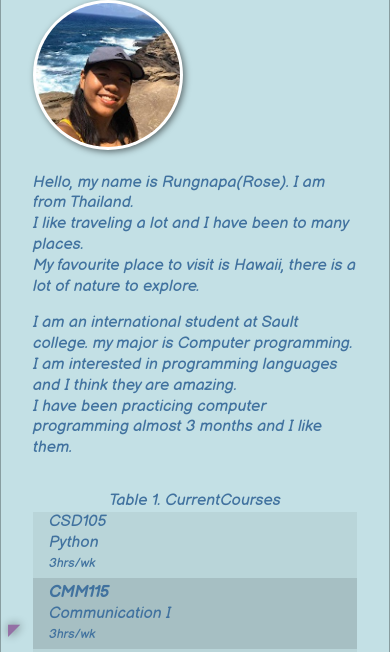
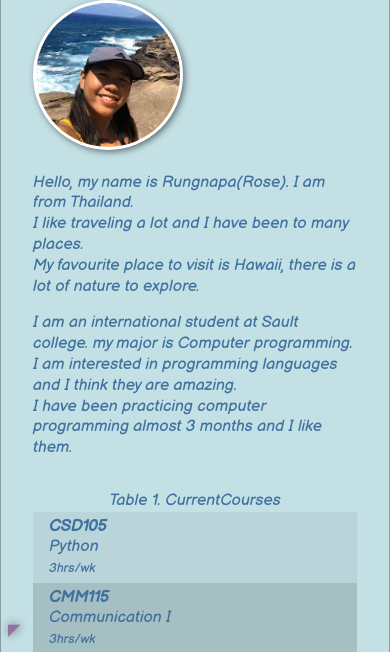
Before and after one commit to saultcollege/csd112-lab-repo-rkattiyarat, a plain HTML site: page index.html in a window 390 px wide. Shown: the part 192-844 px from the top of the page. Drawn offline with Linux system fonts and the light colour scheme.

Commit message:
lab 8 notes

```diff
--- a/styles/main.css
+++ b/styles/main.css
@@ -222,7 +222,7 @@ img {
   table {
     caption-side: top;
   }
-  tr td:first-child {
+  tr td:first-of-type {
     padding-top: 0.3em;
     font-weight: bold;
   }
```
